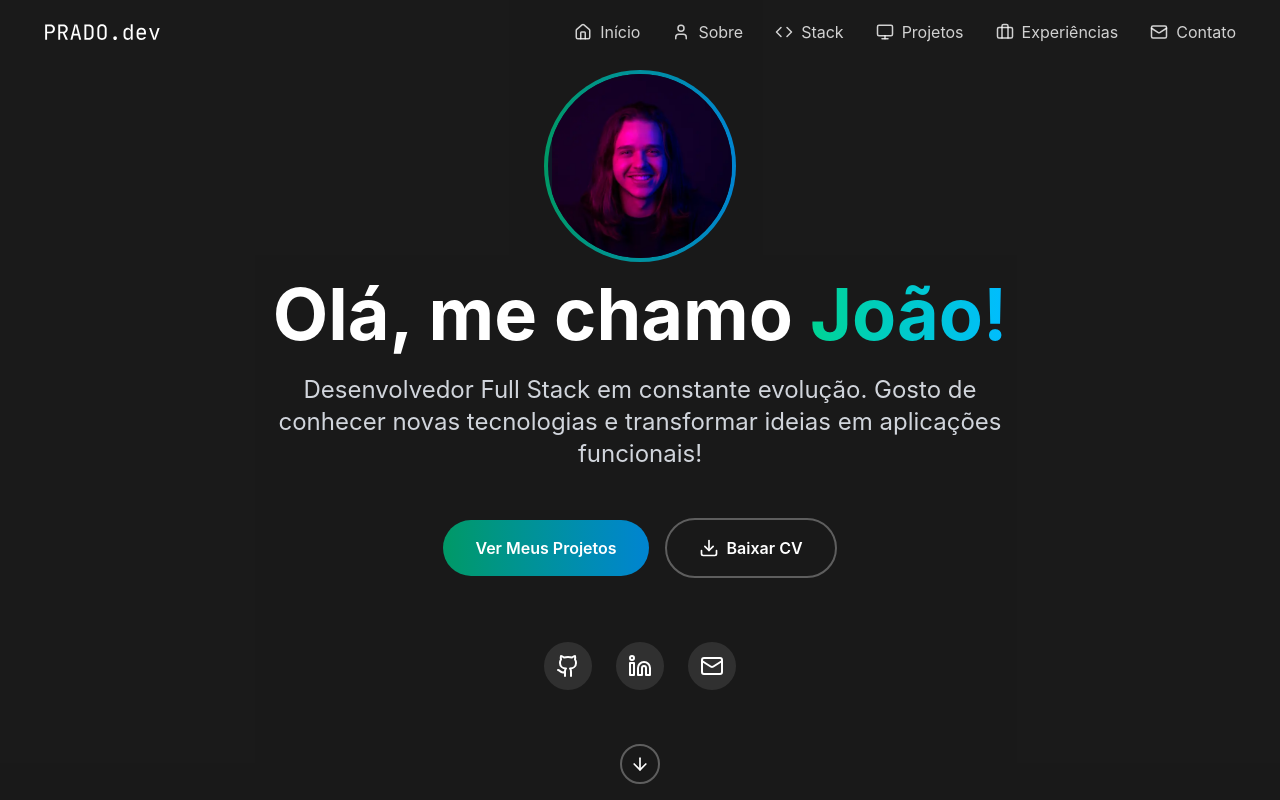
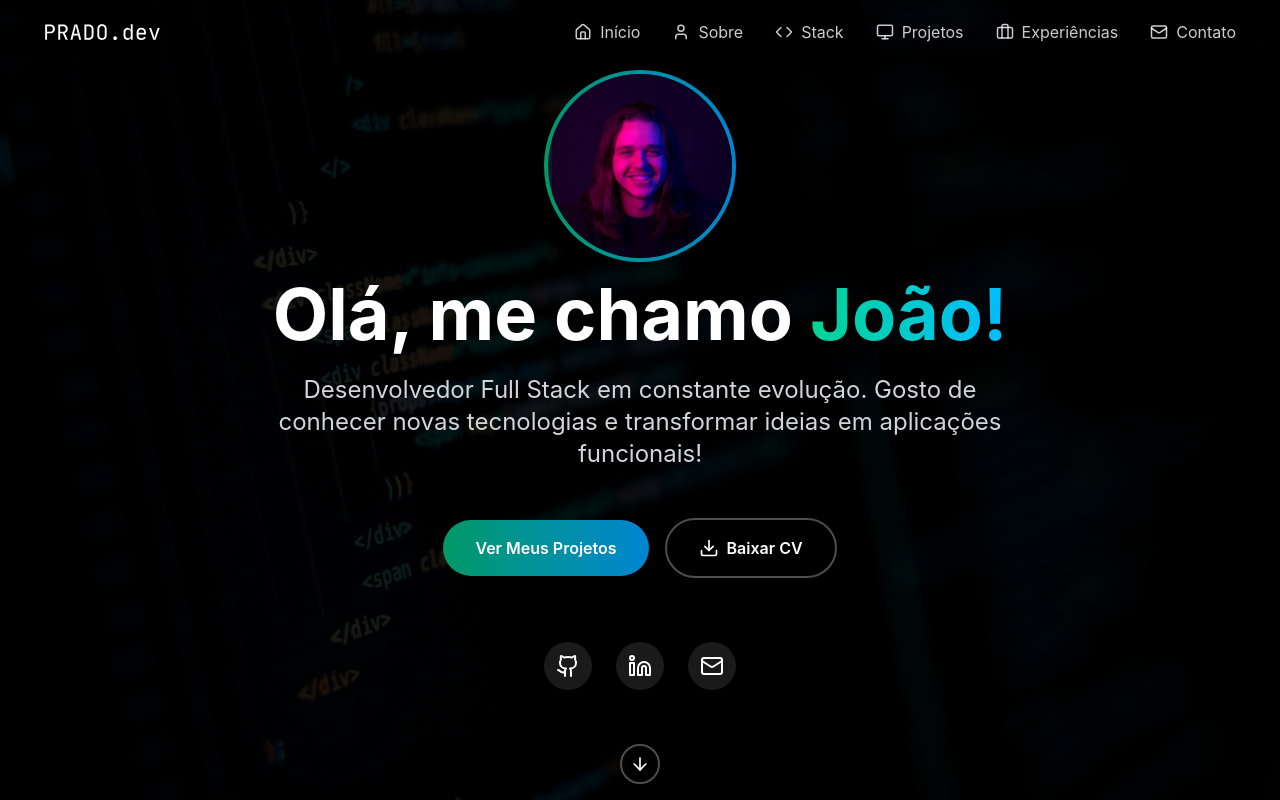
Before and after one commit to JVPrado1/portfoliodev, a React (Vite) app: page / in a window 1280 px wide. Shown: the top 800 px of the page. Built offline with nearby package versions, Linux system fonts and the light colour scheme.

Commit message:
feat: adiciona imagem de fundo na hero section

```diff
--- a/src/components/HeroSection.tsx
+++ b/src/components/HeroSection.tsx
@@ -6,7 +6,16 @@ const HeroSection = () => {
     <section
       id="inicio"
       className="h-screen w-full flex items-center justify-center relative overflow-hidden pt-16"
+      style={{
+        backgroundImage: "url('/teste.jpg')",
+        backgroundSize: "cover",
+        backgroundPosition: "center",
+        backgroundRepeat: "no-repeat",
+      }}
     >
+      {/* Overlay escuro para manter legibilidade */}
+      <div className="absolute inset-0 bg-black/90 z-0"></div>
+
       <div className="container mx-auto px-6 relative z-10">
         <div className="text-center">
           {/* Profile Image */}
--- a/src/components/Navigation.tsx
+++ b/src/components/Navigation.tsx
@@ -24,6 +24,20 @@ const Navigation = () => {
     window.addEventListener("scroll", handleScroll);
     return () => window.removeEventListener("scroll", handleScroll);
   }, []);
+
+  // Função para navegação com offset
+  const scrollToSection = (sectionId: string) => {
+    const element = document.querySelector(sectionId);
+    if (element) {
+      const offsetTop =
+        element.getBoundingClientRect().top + window.pageYOffset;
+      const offset = 60; // 100px de offset para compensar o header
+      window.scrollTo({
+        top: offsetTop - offset,
+        behavior: "smooth",
+      });
+    }
+  };
 
   const navItems = [
     { href: "#inicio", label: "Início", icon: Home },
@@ -61,9 +75,9 @@ const Navigation = () => {
             {/* Desktop Navigation */}
             <div className="hidden md:flex space-x-2">
               {navItems.map((item, index) => (
-                <motion.a
+                <motion.button
                   key={item.href}
-                  href={item.href}
+                  onClick={() => scrollToSection(item.href)}
                   initial={{ opacity: 0, y: -20 }}
                   animate={{ opacity: 1, y: 0 }}
                   transition={{ delay: index * 0.1 }}
@@ -76,7 +90,7 @@ const Navigation = () => {
                   <span className="group-hover:text-emerald-400 transition-colors duration-200">
                     {item.label}
                   </span>
-                </motion.a>
+                </motion.button>
               ))}
             </div>
 
@@ -116,18 +130,20 @@ const Navigation = () => {
             <div className="bg-gray-800/95 backdrop-blur-md rounded-2xl border border-white/20 shadow-2xl p-6">
               <div className="space-y-3">
                 {navItems.map((item, _) => (
-                  <a
+                  <button
                     key={item.href}
-                    href={item.href}
-                    onClick={() => setIsOpen(false)}
-                    className="flex items-center space-x-3 p-3 rounded-lg text-white hover:bg-white/10 transition-all duration-200 group cursor-pointer select-none"
+                    onClick={() => {
+                      scrollToSection(item.href);
+                      setIsOpen(false);
+                    }}
+                    className="flex items-center space-x-3 p-3 rounded-lg text-white hover:bg-white/10 transition-all duration-200 group cursor-pointer select-none w-full text-left"
                     style={{ touchAction: "manipulation" }}
                   >
                     <div className="p-2 bg-gradient-to-r from-emerald-600 to-sky-600 rounded-lg group-hover:scale-105 transition-transform duration-200">
                       <item.icon size={18} className="text-white" />
                     </div>
                     <span className="font-medium">{item.label}</span>
-                  </a>
+                  </button>
                 ))}
               </div>
             </div>
```
Also changed, not shown: public/teste.jpg (added).
